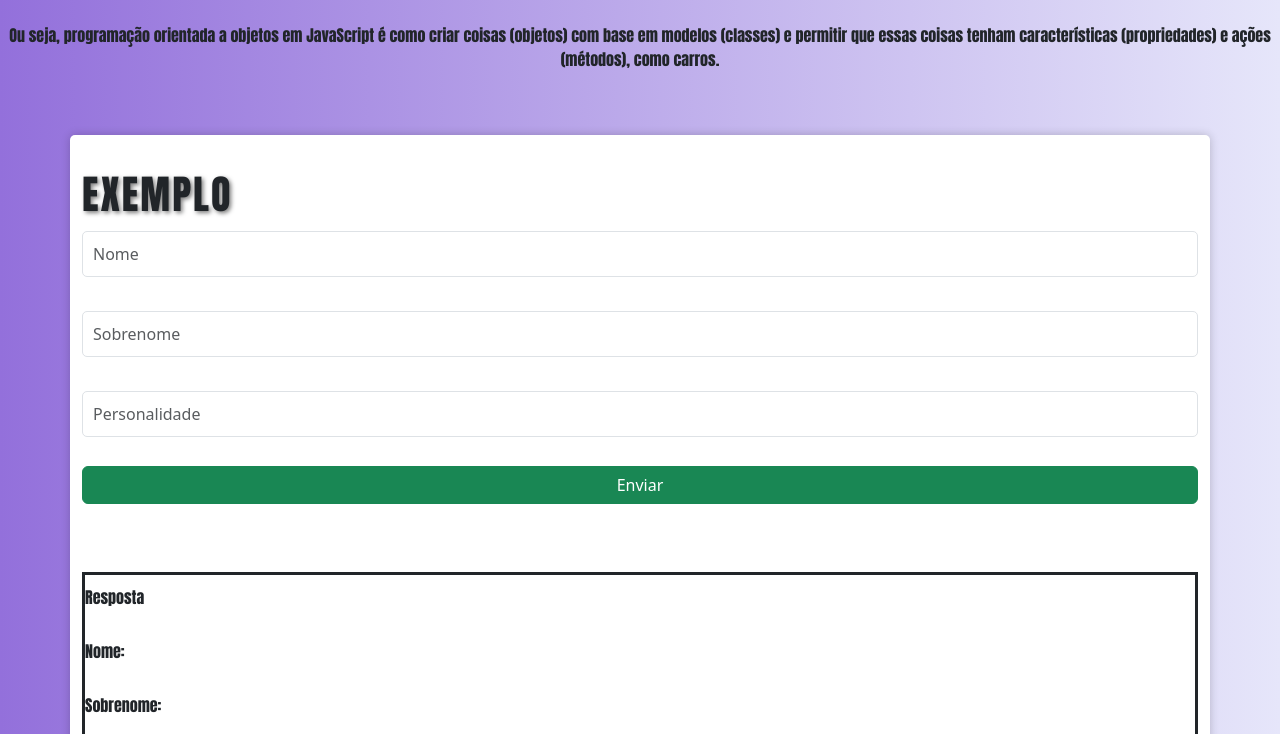
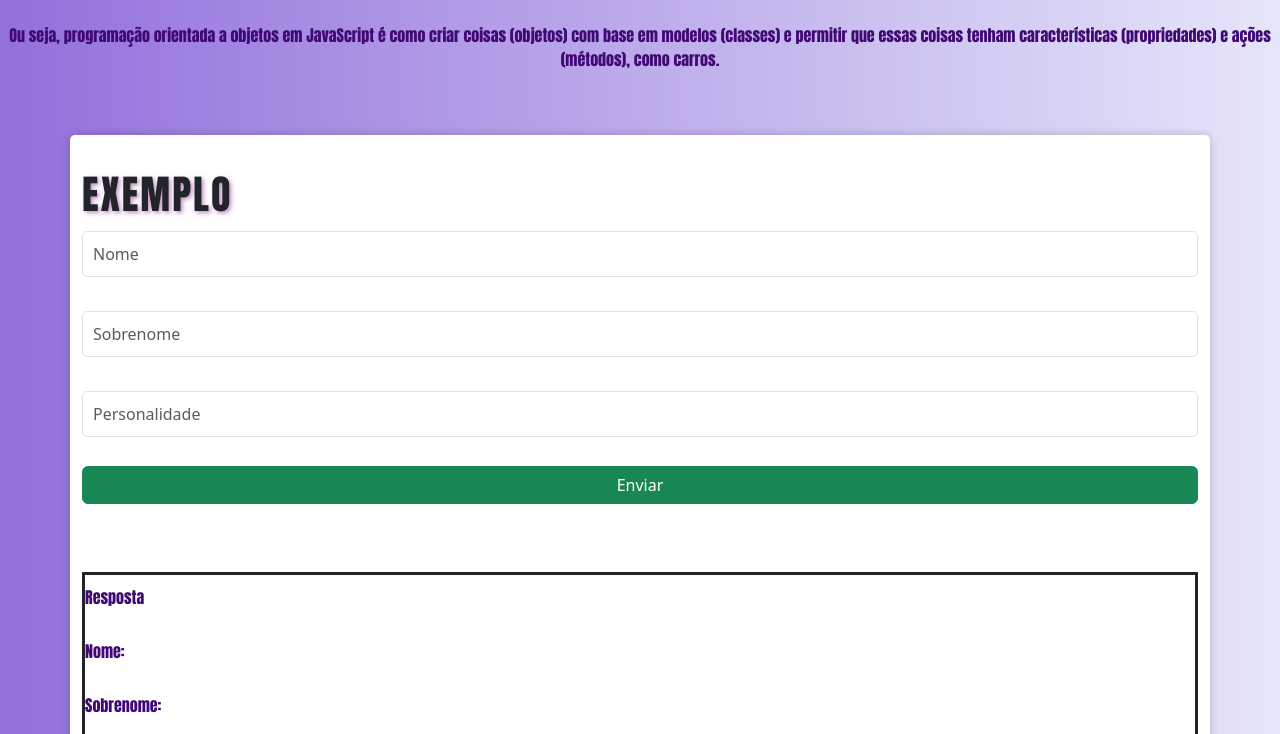
Before and after one commit to anavicentine/JavaScriptBasico, a plain HTML site: page site_obj/index.html in a window 1280 px wide. Shown: the part 764-1498 px from the top of the page. Drawn offline with nearby package versions, Linux system fonts and the light colour scheme; files whose address does not match are found by name.

Commit message:
Add files via upload

```diff
--- a/site_obj/estilo.css
+++ b/site_obj/estilo.css
@@ -40,17 +40,17 @@ h1{
     font-family: Impact, Haettenschweiler, 'Arial Narrow Bold', sans-serif;
     font-size: 24px;
     font-weight: bold;
-    color: #000000;
+    color: #f10d0d;
     text-transform: uppercase;
     letter-spacing: 2px;
-    text-shadow: 2px 2px 4px rgba(0, 0, 0, 0.5);
+    text-shadow: 2px 2px 4px rgba(133, 31, 143, 0.5);
 }
 
 p{
     padding-top: 10px;
     padding-bottom: 4px;
     font-family: Impact, Haettenschweiler, 'Arial Narrow Bold', sans-serif;
-
+    color: #400974;
 }
 
 .texto{
```
